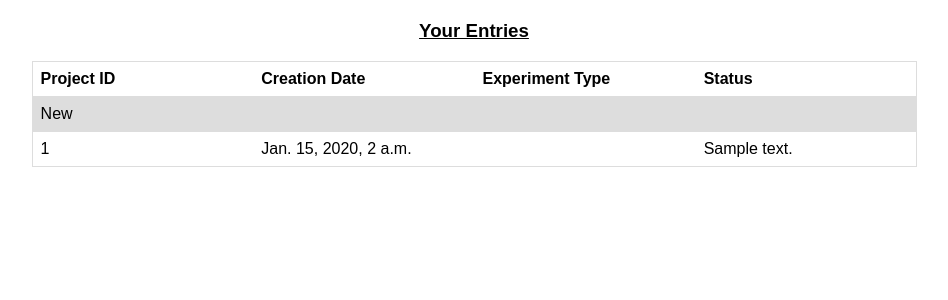
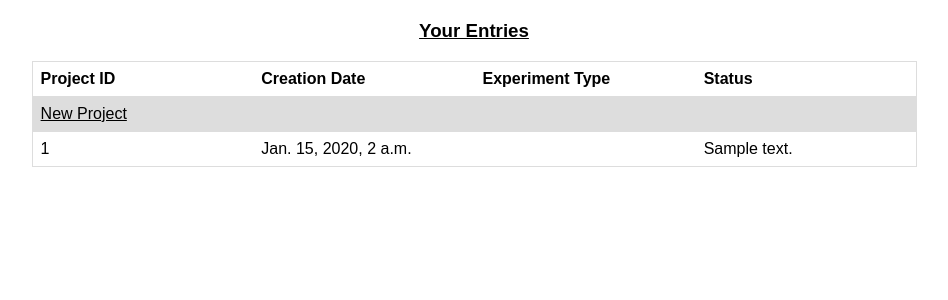
Before and after one commit to DukeOfEtiquette/Vala, a Django app: page / in a window 1280 px wide. Shown: the part 135-435 px from the top of the page, without its empty margins (166-1114 px from the left). Run offline with Django 3.2, Linux system fonts and the light colour scheme; tables that the repository leaves empty hold one stand-in row (values such as "Sample post"); some libraries are stand-ins or nearby versions.

Commit message:
Shoved the New Project button into the Splash table

```diff
--- a/splash/static/splash/css/index.css
+++ b/splash/static/splash/css/index.css
@@ -35,8 +35,11 @@
 .new-project-row{
     width: 100%;
     cursor: pointer;
-    text-decoration: none;
     color: black;
+}
+
+.new-project-row span{
+    text-decoration: underline;
 }
 
 .tableTitleRow,
--- a/splash/templates/splash/index.html
+++ b/splash/templates/splash/index.html
@@ -40,7 +40,7 @@
                 <span class='tableCell'> Status </span>
             </li>
             <a class='tableRow new-project-row' id="new-project">
-              <span class="tableCell">New</span>
+              <span class="tableCell">New Project</span>
               <span class="tableCell"> </span>
               <span class="tableCell"> </span>
               <span class="tableCell"> </span>
```
